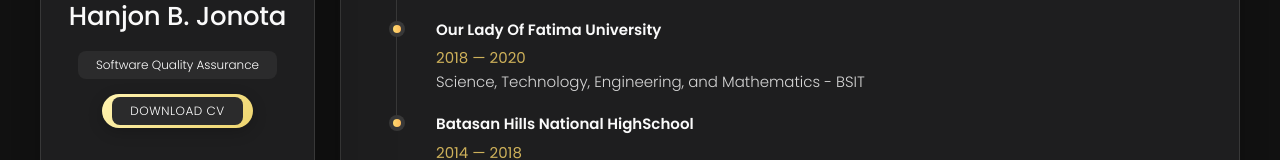
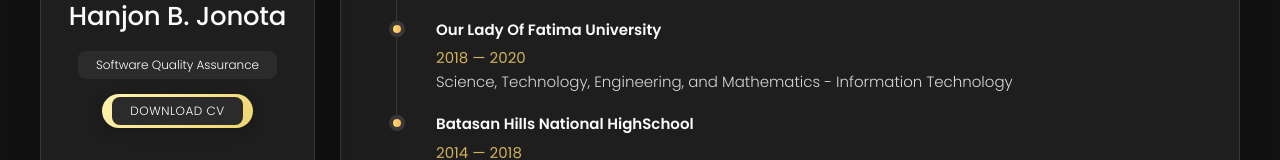
Before and after one commit to Hnj-Jnt/personalportfolio, a plain HTML site: page index.html in a window 1280 px wide. Both pictures are taken after a click on the button "Resume". Shown: the part 337-497 px from the top of the page. Drawn offline with nearby package versions, Linux system fonts and the light colour scheme.

Commit message:
Update index.html

```diff
--- a/index.html
+++ b/index.html
@@ -389,7 +389,7 @@
               <span>2018 — 2020</span>
 
               <p class="timeline-text">
-                Science, Technology, Engineering, and Mathematics - BSIT
+                Science, Technology, Engineering, and Mathematics - Information Technology
               </p>
 
             </li>
```
